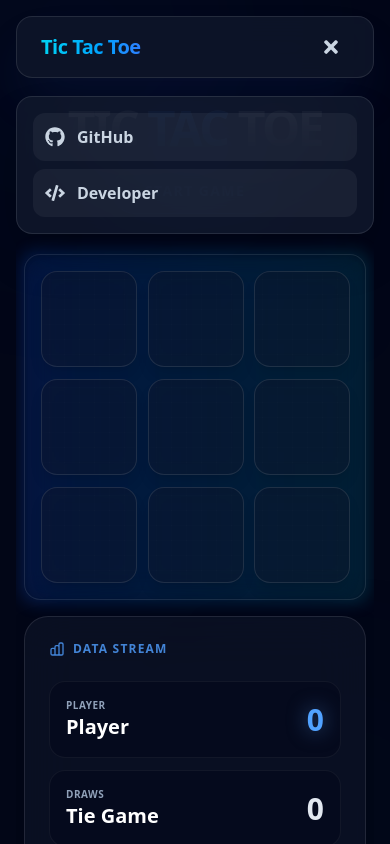
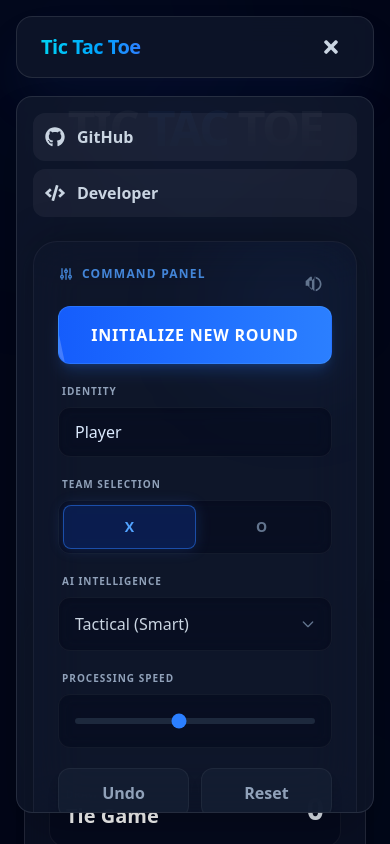
Before and after one commit to amitkumarpatra99/TicTacToe, a React (Vite) app: page / in a window 390 px wide. Both pictures are taken after a click on the button 331 px from the left and 47 px from the top of the page. Shown: the top 844 px of the page. Built offline with nearby package versions, Linux system fonts and the light colour scheme.

Commit message:
MAKE RESPONSIVE

```diff
--- a/src/components/Navbar.jsx
+++ b/src/components/Navbar.jsx
@@ -1,8 +1,9 @@
 import React, { useState } from 'react';
 import { motion, AnimatePresence } from 'framer-motion';
 import { FaGithub, FaCode, FaBars, FaTimes } from 'react-icons/fa';
+import Sidebar from './Sidebar';
 
-const Navbar = () => {
+const Navbar = (props) => {
     const [isMobileMenuOpen, setIsMobileMenuOpen] = useState(false);
 
     const toggleMenu = () => setIsMobileMenuOpen(!isMobileMenuOpen);
@@ -78,7 +79,7 @@ const Navbar = () => {
                         animate={{ opacity: 1, y: 0, scale: 1 }}
                         exit={{ opacity: 0, y: -20, scale: 0.95 }}
                         transition={{ duration: 0.2 }}
-                        className="absolute top-20 left-4 right-4 bg-slate-900/90 backdrop-blur-2xl border border-white/10 rounded-2xl p-4 shadow-2xl flex flex-col gap-2 sm:hidden overflow-hidden"
+                        className="absolute top-20 left-4 right-4 bg-slate-900/90 backdrop-blur-2xl border border-white/10 rounded-2xl p-4 shadow-2xl flex flex-col gap-2 sm:hidden overflow-y-auto max-h-[85vh]"
                     >
                         {navLinks.map((link) => (
                             <a
@@ -93,6 +94,27 @@ const Navbar = () => {
                                 <span className="font-bold">{link.name}</span>
                             </a>
                         ))}
+
+                        <div className="w-full h-px bg-white/10 my-1"></div>
+
+                        {/* Integrated Controls for Mobile */}
+                        <div className="pb-4">
+                            <Sidebar
+                                onNewGame={() => { if (props.game) props.game.resetGame(); setIsMobileMenuOpen(false); }}
+                                onUndo={props.game?.undo}
+                                onResetScores={() => props.game?.setScores({ h: 0, a: 0, t: 0 })}
+                                difficulty={props.game?.difficulty}
+                                setDifficulty={props.game?.setDifficulty}
+                                aiSpeed={props.game?.aiSpeed}
+                                setAiSpeed={props.game?.setAiSpeed}
+                                humanSide={props.game?.human}
+                                setSide={props.game?.setSide}
+                                soundEnabled={props.soundEnabled}
+                                toggleSound={props.toggleSound}
+                                playerName={props.playerName}
+                                setPlayerName={props.setPlayerName}
+                            />
+                        </div>
                     </motion.div>
                 )}
             </AnimatePresence>
```
